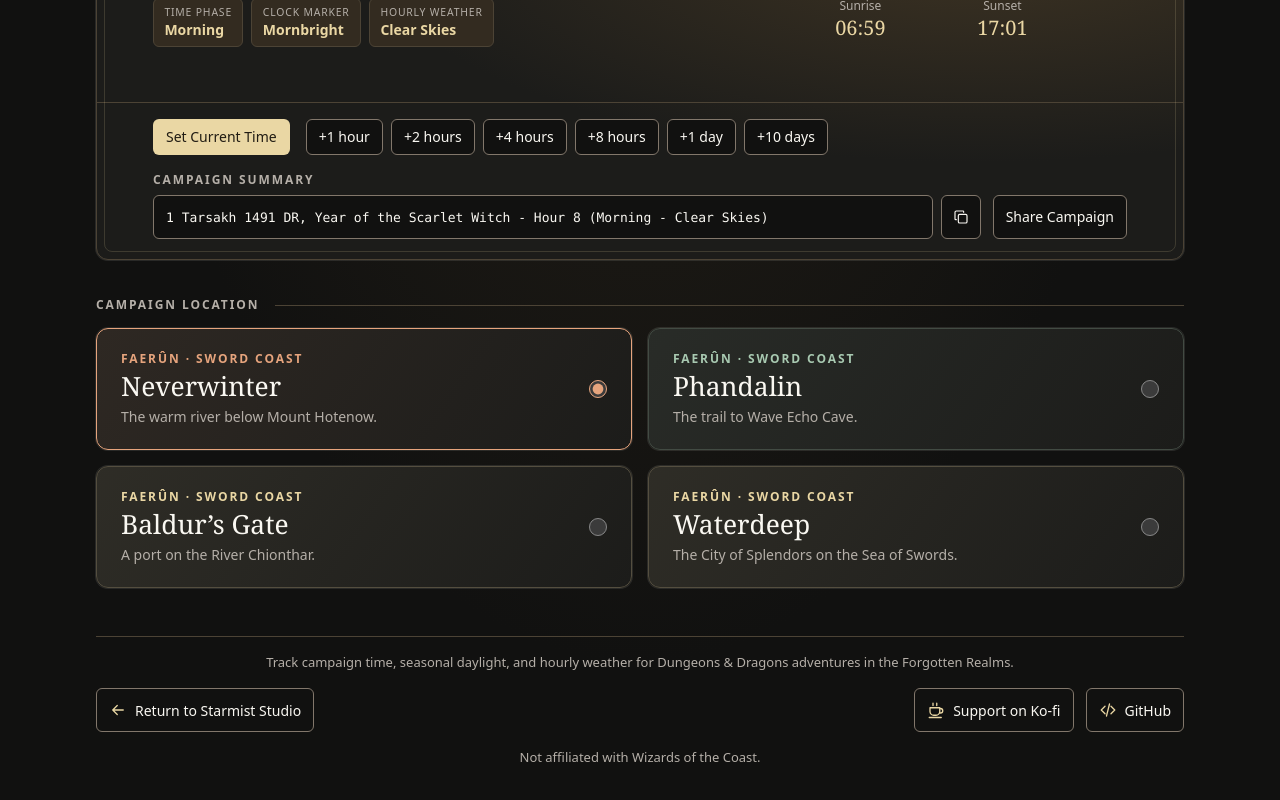
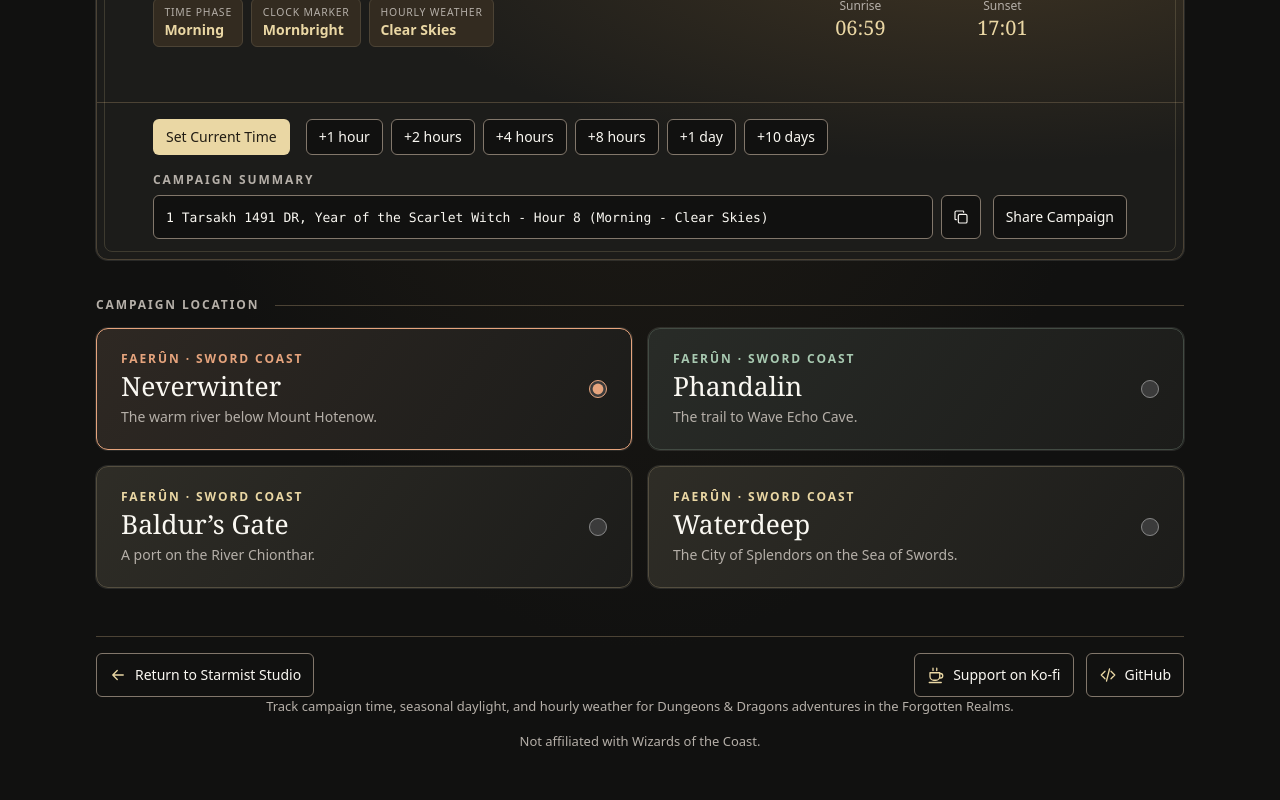
Before and after one commit to starbornone/harptos-calendar-tracker, a React (Vite) app: page / in a window 1280 px wide. Shown: the part 556-1356 px from the top of the page. Built offline with nearby package versions, Linux system fonts and the light colour scheme.

Commit message:
Move footer tagline above the affiliation line
Co-authored-by: Cursor <cursoragent@cursor.com>

```diff
--- a/src/components/site-footer.tsx
+++ b/src/components/site-footer.tsx
@@ -3,9 +3,6 @@ import { translate, type Locale } from "@/localization.ts";
 export function SiteFooter({ locale }: { locale: Locale }) {
   return (
     <footer className="ledger ledger-footer">
-      <p className="footer-intro">
-        {translate(locale, "Track campaign time, seasonal daylight, and hourly weather for Dungeons & Dragons adventures in the Forgotten Realms.")}
-      </p>
       <nav className="footer-links" aria-label={translate(locale, "Site links")}>
         <a href="https://www.starmist.studio/">
           <svg width="18" height="18" viewBox="0 0 24 24" fill="none" stroke="currentColor" strokeWidth="1.75" strokeLinecap="round" strokeLinejoin="round" aria-hidden="true">
@@ -28,6 +25,9 @@ export function SiteFooter({ locale }: { locale: Locale }) {
           </a>
         </div>
       </nav>
+      <p className="footer-intro">
+        {translate(locale, "Track campaign time, seasonal daylight, and hourly weather for Dungeons & Dragons adventures in the Forgotten Realms.")}
+      </p>
       <p className="footer-disclaimer" lang={locale}>
         {translate(locale, "Not affiliated with Wizards of the Coast.")}
       </p>
```
